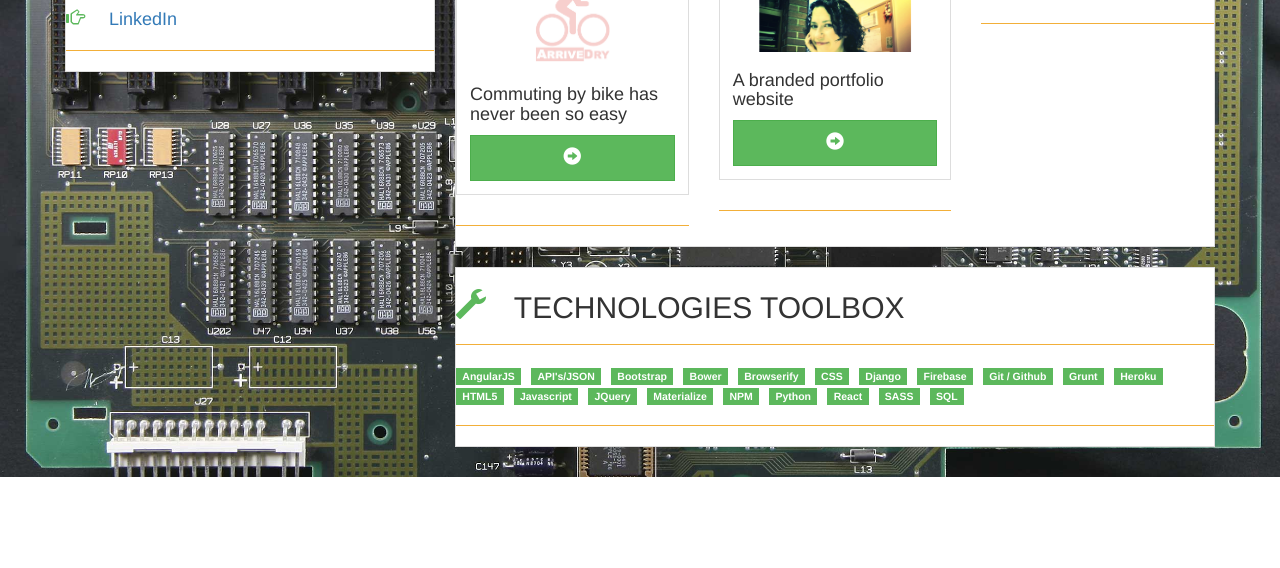
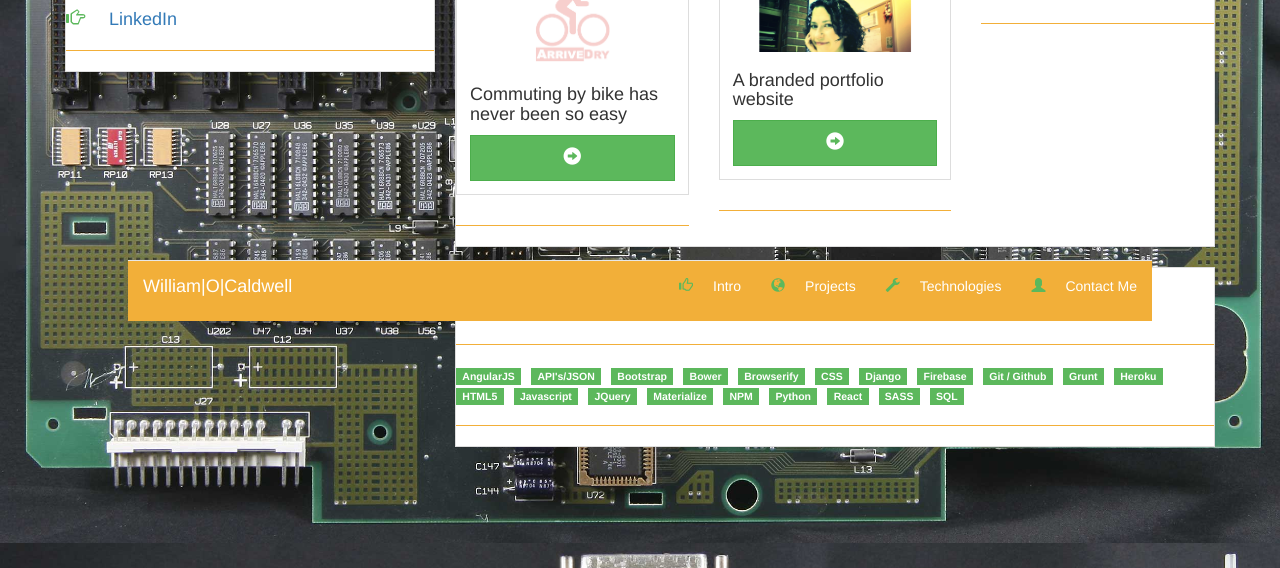
Before and after one commit to wocaldwell/react-personal-website, a React app: page / in a window 1280 px wide. Shown: the part 479-1047 px from the top of the page. Before the commit the page ends 956 px from the top, so only its background shows below. Built offline with nearby package versions, Linux system fonts and the light colour scheme.

Commit message:
added bottom nav.

```diff
--- a/src/components/App.js
+++ b/src/components/App.js
@@ -4,6 +4,7 @@ import Profile from './Profile';
 import Techs from './Techs';
 import Intro from './Intro';
 import Projects from './Projects';
+import Footer from './Footer';
 
 
 const App = props => {
@@ -12,7 +13,7 @@ const App = props => {
   const projectsData = props.jsonObj.publications;
   return (
     <div className="container">
-        <div className="row">
+        <div id="asidemain" className="row">
             <aside id="aside" className="col-sm-4">
                 <Profile basicsData={basicsData} />
             </aside>
@@ -21,6 +22,13 @@ const App = props => {
               <Projects projectsData={projectsData} />
               <Techs skillsData={skillsData} />
             </main>
+        </div>
+        <div className="container">
+            <div className="row">
+              <div className="col-xs-12">
+                <Footer />
+              </div>
+            </div>
         </div>
     </div>
   )
--- /dev/null
+++ b/src/components/Footer.js
@@ -0,0 +1,32 @@
+import React from 'react';
+// import Grid from '../../node_modules/react-bootstrap/lib/Grid'
+// import Row from '../../node_modules/react-bootstrap/lib/Row'
+// import Col from '../../node_modules/react-bootstrap/lib/Col'
+import Glyphicon from '../../node_modules/react-bootstrap/lib/Glyphicon'
+import Navbar from '../../node_modules/react-bootstrap/lib/Navbar'
+import Nav from '../../node_modules/react-bootstrap/lib/Nav'
+import NavItem from '../../node_modules/react-bootstrap/lib/NavItem'
+
+
+const Footer = props => {
+    return(
+        <Navbar id="navbar" fixedBottom fluid>
+                <Navbar.Header>
+                <Navbar.Brand>
+                    <a href="" className="nav-link">William|O|Caldwell</a>
+                </Navbar.Brand>
+                <Navbar.Toggle />
+            </Navbar.Header>
+            <Navbar.Collapse>
+            <Nav pullRight>
+                <NavItem eventKey={1} href="#intro"><p><Glyphicon glyph="thumbs-up" className="icon"/>Intro</p></NavItem>
+                <NavItem eventKey={2} href="#projects"><p><Glyphicon glyph="globe" className="icon"/>Projects</p></NavItem>
+                <NavItem eventKey={3} href="#technologies"><p><Glyphicon glyph="wrench" className="icon"/>Technologies</p></NavItem>
+                <NavItem eventKey={4} href="#contact"><p><Glyphicon glyph="user" className="icon"/>Contact Me</p></NavItem>
+            </Nav>
+            </Navbar.Collapse>
+        </Navbar>
+    )
+}
+
+export default Footer;
--- a/src/components/Intro.js
+++ b/src/components/Intro.js
@@ -11,7 +11,7 @@ const Intro = props => {
         <Panel>
             <Row>
                 <Col xs={12}>
-                    <h2 className="text-uppercase"><Glyphicon glyph="thumbs-up" className="icon"/> Hello</h2>
+                    <h2 id="intro" className="text-uppercase"><Glyphicon glyph="thumbs-up" className="icon"/> Hello</h2>
                     <div className="line"></div>
                     <p>My name is William O Caldwell, but you can call me Will. . . or William or just about any other version of my name you can think of! If you've found yourself here you probably want to know a little bit about me and what I have done. Well you're in the right place. So poke around and if you have any questions or just want to say "hi" please <a href="mailto:wocaldwell@gmail.com">let me know</a>!</p>
                     <p>See you around,</p>
--- a/src/components/Profile.js
+++ b/src/components/Profile.js
@@ -12,7 +12,7 @@ const Profile = props => {
             <Col xs={12}>
                 <Panel>
                     <img alt='will pic' className="center-block" src="./images/will-body.png" width="200" />
-                    <h1 className="text-center">{basicsObj.name}</h1>
+                    <h1 id="contact" className="text-center">{basicsObj.name}</h1>
                     <h3 className="text-center">{basicsObj.label}</h3>
                     <p className="text-center">{basicsObj.location.city}, {basicsObj.location.region}</p>
                     <div className="line"></div>
--- a/src/components/Projects.js
+++ b/src/components/Projects.js
@@ -47,7 +47,7 @@ const Projects = props => {
         <Panel>
             <Row>
                 <Col xs={12}>
-                    <h2 className="text-uppercase"><Glyphicon glyph="globe" className="icon"/> Deployed Projects</h2>
+                    <h2 id="projects" className="text-uppercase"><Glyphicon glyph="globe" className="icon"/> Deployed Projects</h2>
                     <div className="line"></div>
                         <Row>
                             {listProjects}
--- a/src/components/Techs.js
+++ b/src/components/Techs.js
@@ -15,7 +15,7 @@ const Techs = props => {
         <Panel>
             <Row>
                 <Col xs={12}>
-                    <h2 className="text-uppercase"><Glyphicon glyph="wrench" className="icon"/> {skillsObj[0].name}</h2>
+                    <h2 id="technologies" className="text-uppercase"><Glyphicon glyph="wrench" className="icon"/> {skillsObj[0].name}</h2>
                     <div className="line"></div>
                     <ul className="list-inline justify">{listSkills}</ul>
                     <div className="line"></div>
--- a/src/styles/main.css
+++ b/src/styles/main.css
@@ -3,13 +3,16 @@
 }
 
 body {
-    /*background-color: #F2AF39;*/
     background: url("/images/logic-board.jpg") no-repeat center center fixed;
     background-size: cover;
 }
 
 aside, main {
   padding: 10px!important;
+}
+
+#asidemain {
+  margin-bottom: 90px !important;
 }
 
 .line {
@@ -31,6 +34,38 @@ btn {
   margin: 0!important;
 }
 
+
+
+
+
+
+/* navbar */
+
+#navbar {
+  background-color: #F2AF39;
+  margin: 0 10% !important;
+
+}
+.navbar-default .navbar-brand {
+    color: #fff;
+}
+
+.navbar-default .navbar-nav>li>a {
+    color: #fff;
+    line-height: 20px;
+}
+
+.navbar-default .navbar-toggle .icon-bar {
+  background-color: #5cb85c;
+}
+
+.navbar-default .navbar-toggle {
+  border-color: #fff;
+}
+
+
+
+
 /* modals */
 .modal-container {
   position: relative;
```
